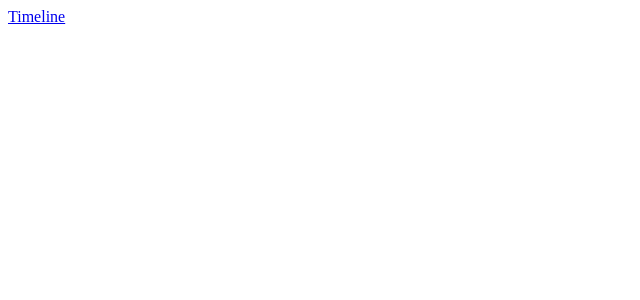
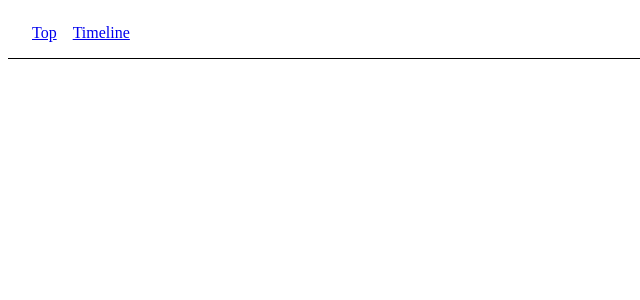
Before and after one commit to hiroyone/frontend-howto, a React (Vite) app: page / in a window 1280 px wide. Shown: the top 300 px of the page, without its empty margins (0-640 px from the left). Built offline with nearby package versions, Linux system fonts and the light colour scheme.

Commit message:
Add Nav Bar

```diff
--- /dev/null
+++ b/src/App.module.scss
@@ -0,0 +1,9 @@
+.nav {
+  border-bottom: solid 1px;
+  padding: 1rem;
+}
+
+.link {
+  display: inline;
+  margin: 1rem 0.5rem;
+}
--- a/src/App.tsx
+++ b/src/App.tsx
@@ -1,11 +1,18 @@
-import { Link } from "react-router-dom";
+import { Link, Outlet } from "react-router-dom";
+import styles from "./App.module.scss";
 
 function App() {
   return (
     <div className="App">
-      <nav>
-        <Link to="/timeline">Timeline</Link>
+      <nav className={styles.nav}>
+        <Link to="/" className={styles.link}>
+          Top
+        </Link>
+        <Link to="/timeline" className={styles.link}>
+          Timeline
+        </Link>
       </nav>
+      <Outlet />
     </div>
   );
 }
--- a/src/main.tsx
+++ b/src/main.tsx
@@ -8,8 +8,9 @@ ReactDOM.createRoot(document.getElementById("root")!).render(
   <React.StrictMode>
     <BrowserRouter>
       <Routes>
-        <Route path="/" element={<App />} />
-        <Route path="timeline" element={<Timeline />} />
+        <Route path="/" element={<App />}>
+          <Route path="timeline" element={<Timeline />} />
+        </Route>
       </Routes>
     </BrowserRouter>
   </React.StrictMode>
```
